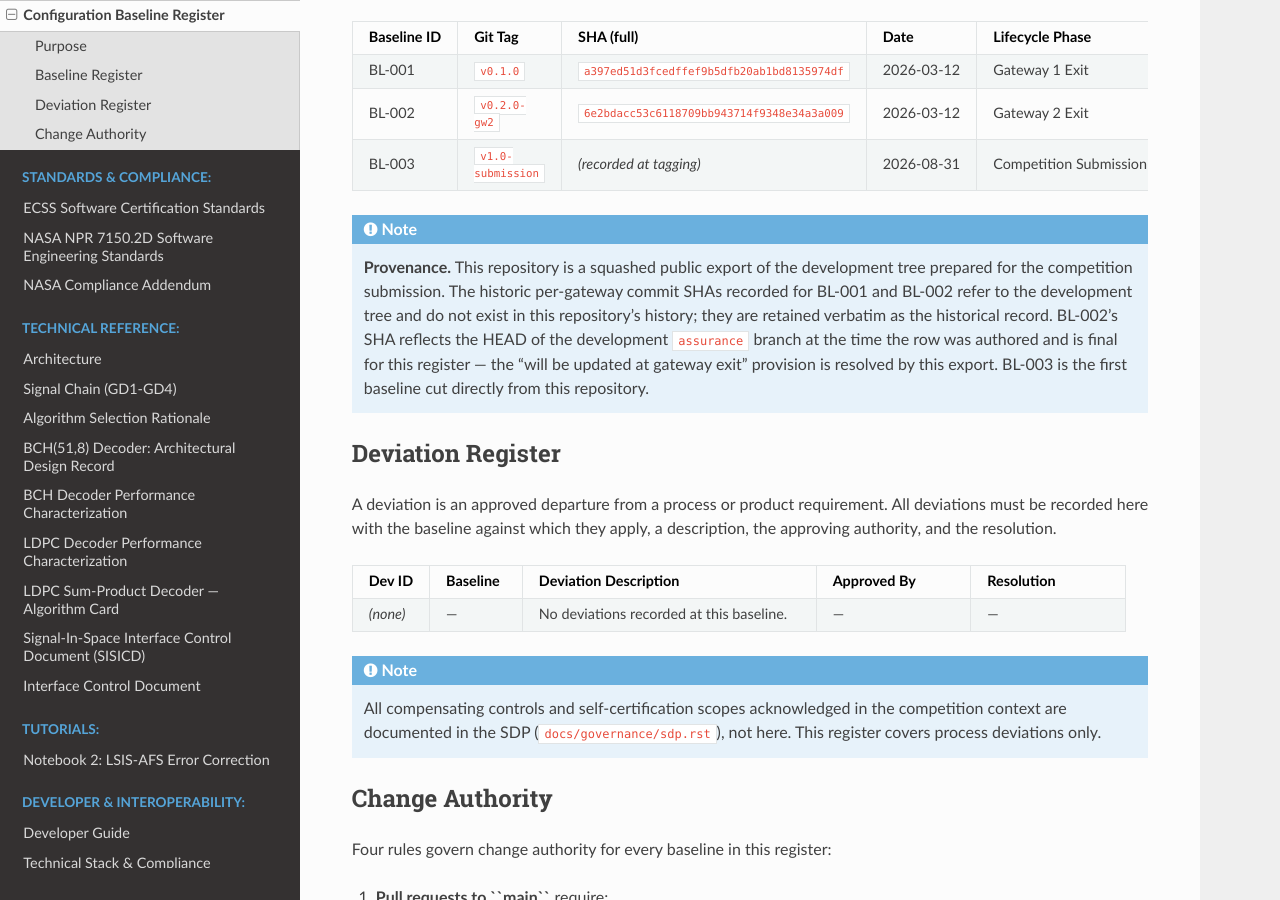
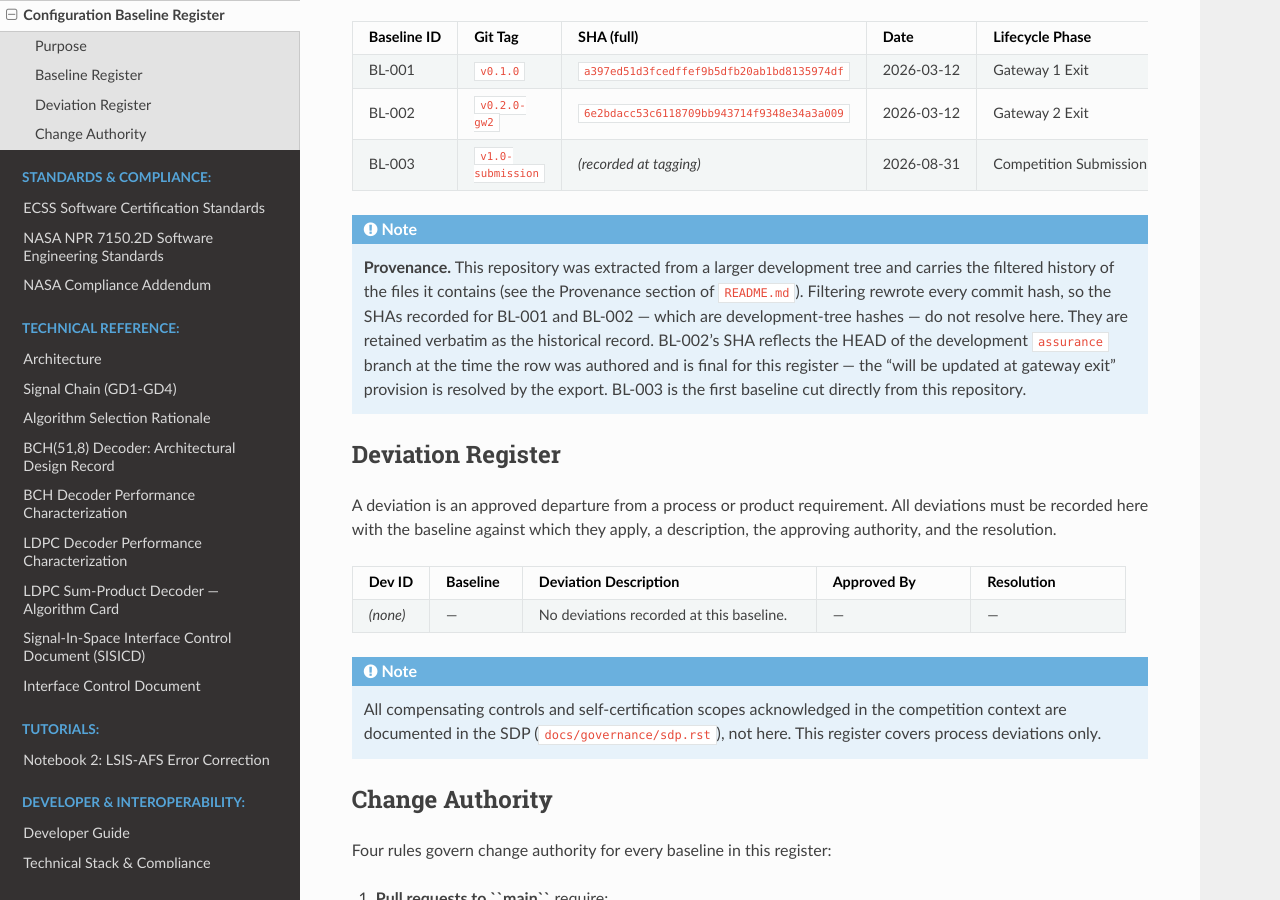
Before and after one commit to luar-space/lunalink, a Sphinx documentation site: the page built from docs/governance/baseline_register.rst, in a window 1280 px wide and 900 px high, scrolled down 618 px. Built offline with Sphinx 7.4.7 and the Read the Docs theme 3.1.0, drawn with Linux system fonts in a browser that asks for light colours; pages that are not in the unit, such as notebooks, are missing from menus.

Commit message:
docs: correct the baseline register's provenance note
The note said this repository is a squashed export. It is not, since the
history graft. The recorded BL-001/BL-002 SHAs still do not resolve here,
but for a different reason: filtering rewrote every commit hash. Says so
now, and points at README §Provenance.

Co-Authored-By: Claude Opus 5 (1M context) <noreply@anthropic.com>
Claude-Session: https://claude.ai/code/session_01SXdz4jKzhMXcZ4iQH49sb5

```diff
--- a/docs/governance/baseline_register.rst
+++ b/docs/governance/baseline_register.rst
@@ -70,15 +70,16 @@ Baseline Register
 
 .. note::
 
-   **Provenance.**  This repository is a squashed public export of the
-   development tree prepared for the competition submission.  The historic
-   per-gateway commit SHAs recorded for BL-001 and BL-002 refer to the
-   development tree and do not exist in this repository's history; they are
-   retained verbatim as the historical record.  BL-002's SHA reflects the
-   HEAD of the development ``assurance`` branch at the time the row was
-   authored and is final for this register — the "will be updated at
-   gateway exit" provision is resolved by this export.  BL-003 is the
-   first baseline cut directly from this repository.
+   **Provenance.**  This repository was extracted from a larger development
+   tree and carries the filtered history of the files it contains (see the
+   Provenance section of ``README.md``).  Filtering rewrote every commit
+   hash, so the SHAs recorded for BL-001 and BL-002 — which are
+   development-tree hashes — do not resolve here.  They are retained
+   verbatim as the historical record.  BL-002's SHA reflects the HEAD of the
+   development ``assurance`` branch at the time the row was authored and is
+   final for this register — the "will be updated at gateway exit" provision
+   is resolved by the export.  BL-003 is the first baseline cut directly
+   from this repository.
 
 Deviation Register
 -------------------
```
